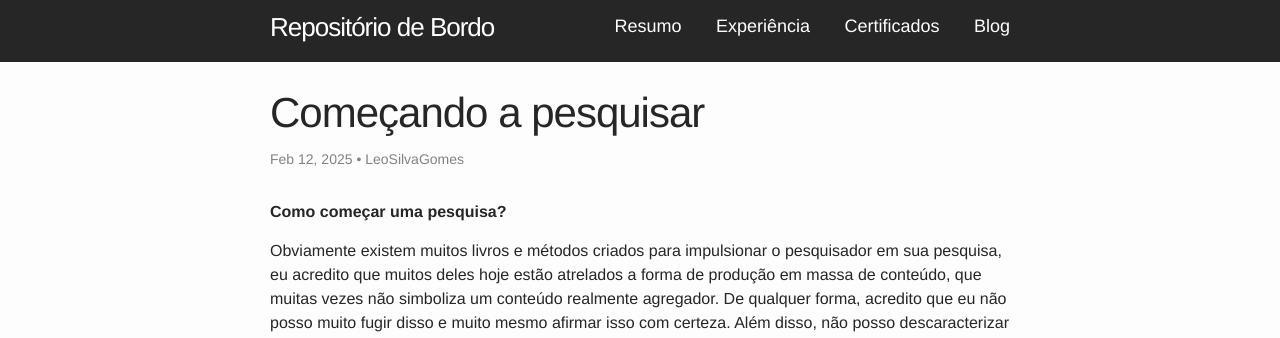
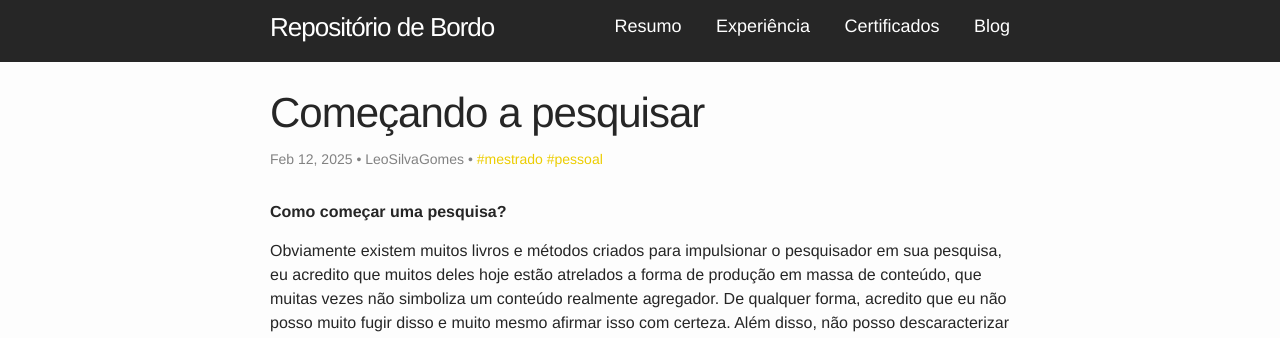
Before and after one commit to LeoSilvaGomes/repositorio-de-bordo, a Jekyll site: the page built from _posts/2025-02-12-post-2.md, in a window 1280 px wide and 1253 px high. Shown: the top 338 px of the window. Built offline with Jekyll 4.4.1, drawn with Linux system fonts in a browser that asks for light colours; nearby versions of some CDN libraries.

Commit message:
✨ ADd tag to the posts

```diff
--- a/_layouts/post.html
+++ b/_layouts/post.html
@@ -5,7 +5,24 @@ layout: default
 
   <header class="post-header">
     <h1 class="post-title" itemprop="name headline">{{ page.title }}</h1>
-    <p class="post-meta"><time datetime="{{ page.date | date_to_xmlschema }}" itemprop="datePublished">{{ page.date | date: "%b %-d, %Y" }}</time>{% if page.author %} • <span itemprop="author" itemscope itemtype="http://schema.org/Person"><span itemprop="name">{{ page.author }}</span></span>{% endif %}</p>
+    <p class="post-meta">
+    	<time datetime="{{ page.date | date_to_xmlschema }}" itemprop="datePublished">{{ page.date | date: "%b %-d, %Y" }}</time>
+	{% if page.author %}
+		• <span itemprop="author" itemscope itemtype="http://schema.org/Person">
+			<span itemprop="name">{{ page.author }}</span>
+		</span>
+	{% endif %}
+
+
+	{% if page.tags %}
+		• {% for tag in page.tags %}
+        		<a href="{{site.baseurl}}/archive.html#{{tag | slugize}}">
+            			#{{ tag }}
+        		</a>
+    		{% endfor %}
+	{% endif %}
+
+    </p>
   </header>
 
   <div class="post-content" itemprop="articleBody">
--- a/_posts/2025-02-12-post-2.md
+++ b/_posts/2025-02-12-post-2.md
@@ -3,6 +3,7 @@ layout: post
 title: Começando a pesquisar
 date: 2025-02-12T14:54:05Z
 author: LeoSilvaGomes
+tags: mestrado pessoal
 ---
 **Como começar uma pesquisa?**
 
```
Also changed, not shown: _posts/2025-02-20-post-19.md (+1 -0 lines), 1 other file.
